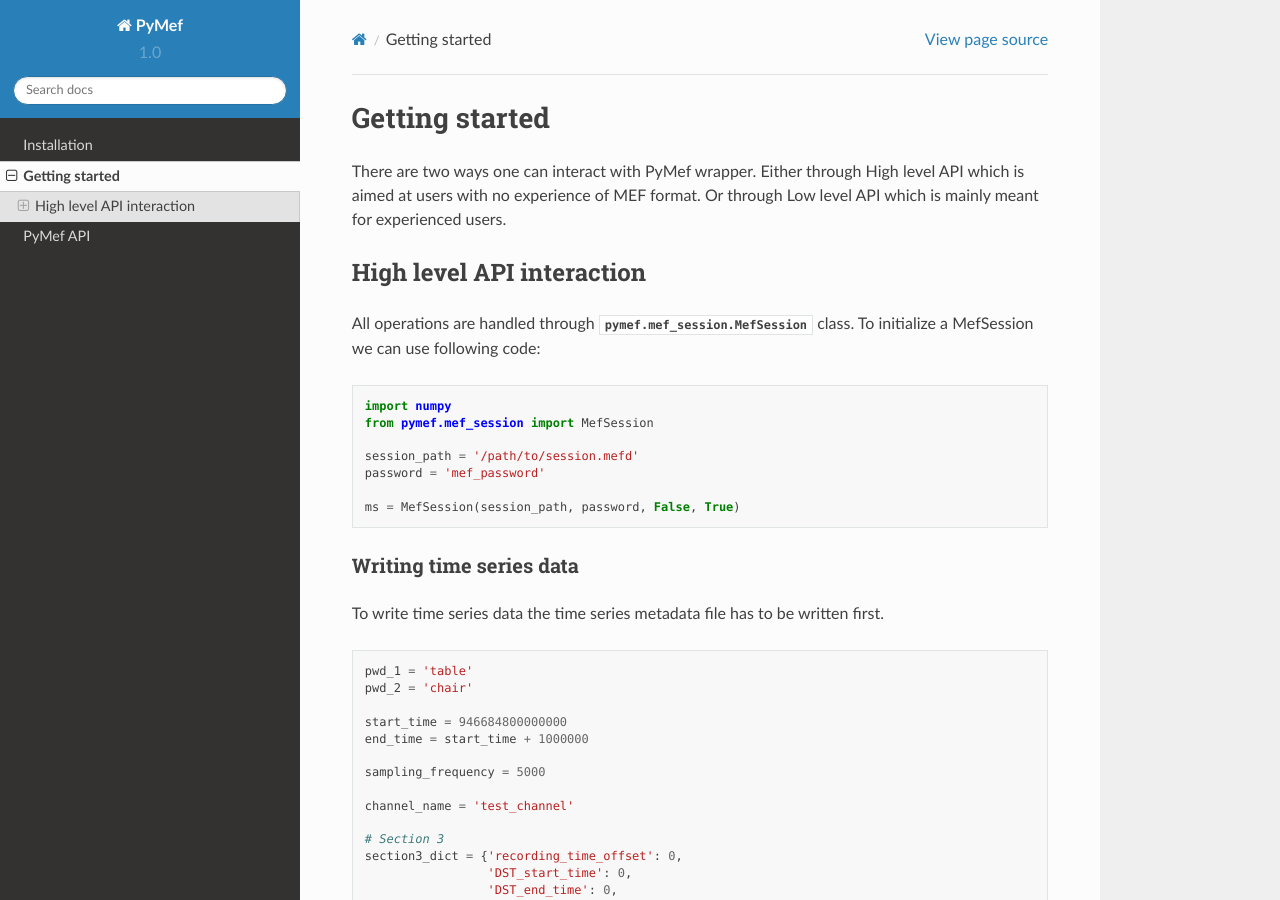
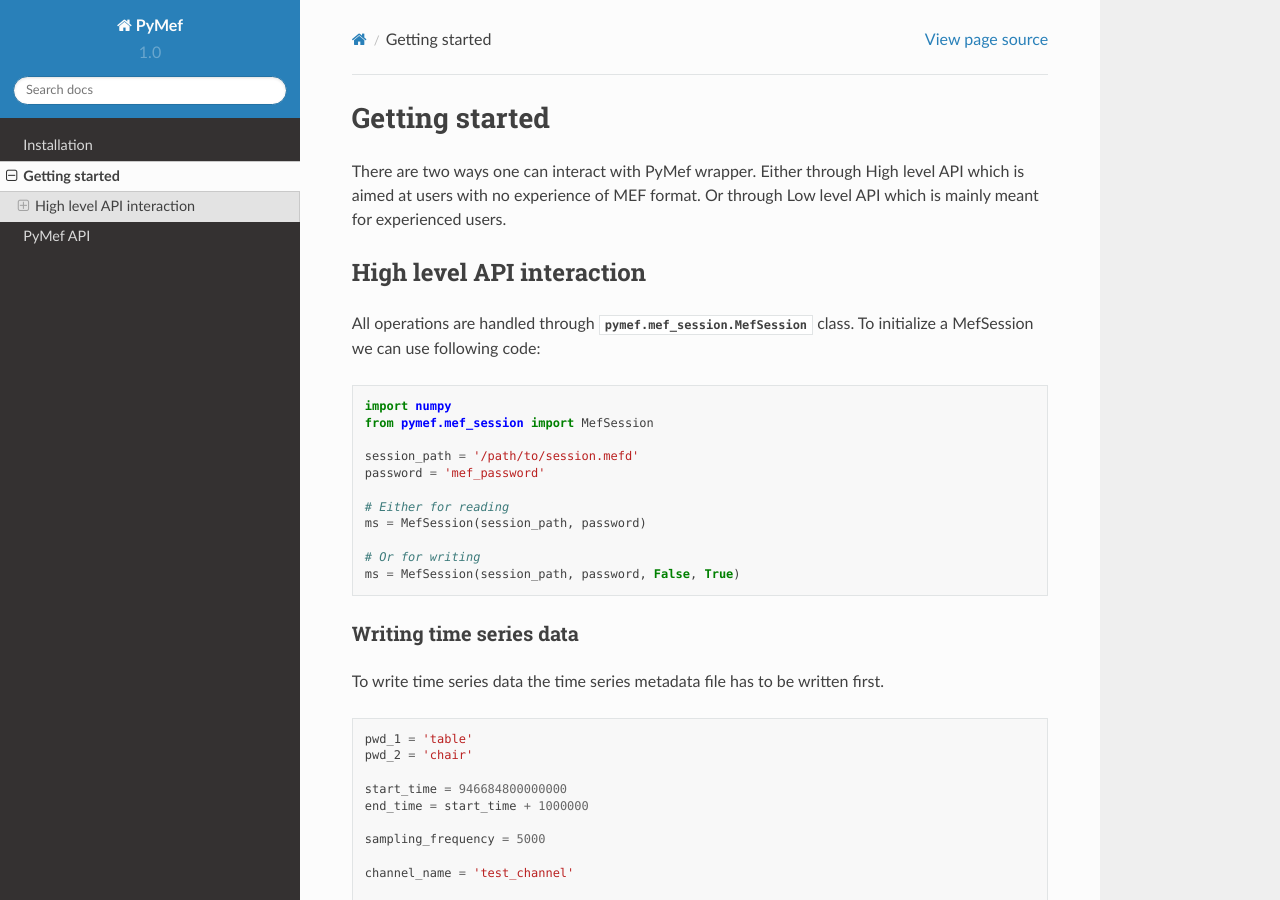
Before and after one commit to msel-source/pymef, a Sphinx documentation site: the page built from docs/getting_started.rst, in a window 1280 px wide and 900 px high. Built offline with Sphinx 7.4.7 and the Read the Docs theme 2.0.0, drawn with Linux system fonts in a browser that asks for light colours.

Commit message:
Docs changes

```diff
--- a/docs/getting_started.rst
+++ b/docs/getting_started.rst
@@ -14,6 +14,10 @@
     session_path = '/path/to/session.mefd'
     password = 'mef_password'
 
+    # Either for reading
+    ms = MefSession(session_path, password)
+
+    # Or for writing
     ms = MefSession(session_path, password, False, True)
 
 Writing time series data
```
Also changed, not shown: readme.md (+2 -0 lines).
